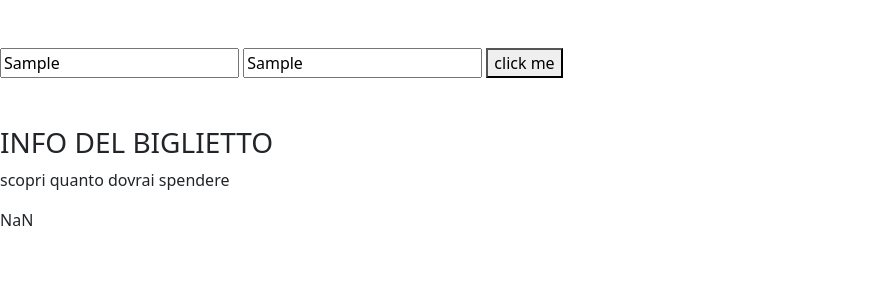
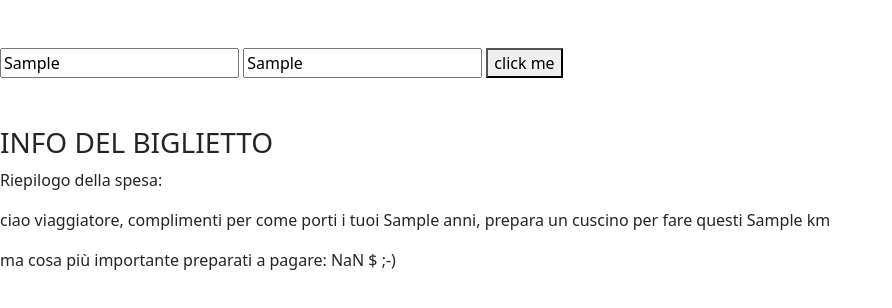
Before and after one commit to gilli-jonathan/js-biglietto-treno-form, a plain HTML site: page index.html in a window 1280 px wide. Both pictures are taken after typing "Sample", "Sample" into the empty fields and a click on the button "click me". Shown: the whole page, without its empty margins (0-892 px from the left). Drawn offline with nearby package versions, Linux system fonts and the light colour scheme.

Commit message:
finish Milestone

```diff
--- a/assets/js/main.js
+++ b/assets/js/main.js
@@ -35,7 +35,8 @@ btnEl.addEventListener("click", (event) => {
   }
 
   //parte della task 2
-  priceEl.innerText = final_price;
+  priceEl.innerText = `ma cosa più importante preparati a pagare: ${final_price} $ ;-)`;
+  infoEL.innerText = `ciao viaggiatore, complimenti per come porti i tuoi ${user_age} anni, prepara un cuscino per fare questi ${user_km} km`;
 });
 
 /*
@@ -47,3 +48,4 @@ Il recap dei dati e l'output del prezzo finale, andranno quindi stampati in pagi
 //TASK 2
 
 const priceEl = document.getElementById("price_html");
+const infoEL = document.getElementById("info_recap");
--- a/index.html
+++ b/index.html
@@ -23,8 +23,10 @@ console. -->
 
     <section>
         <h3>INFO DEL BIGLIETTO</h3>
-        <p>scopri quanto dovrai spendere</p>
+        <p>Riepilogo della spesa:</p>
+        <p id="info_recap"></p>
         <p id="price_html"></p>
+
     </section>
 
     <script src="./assets/js/main.js"></script>
```
